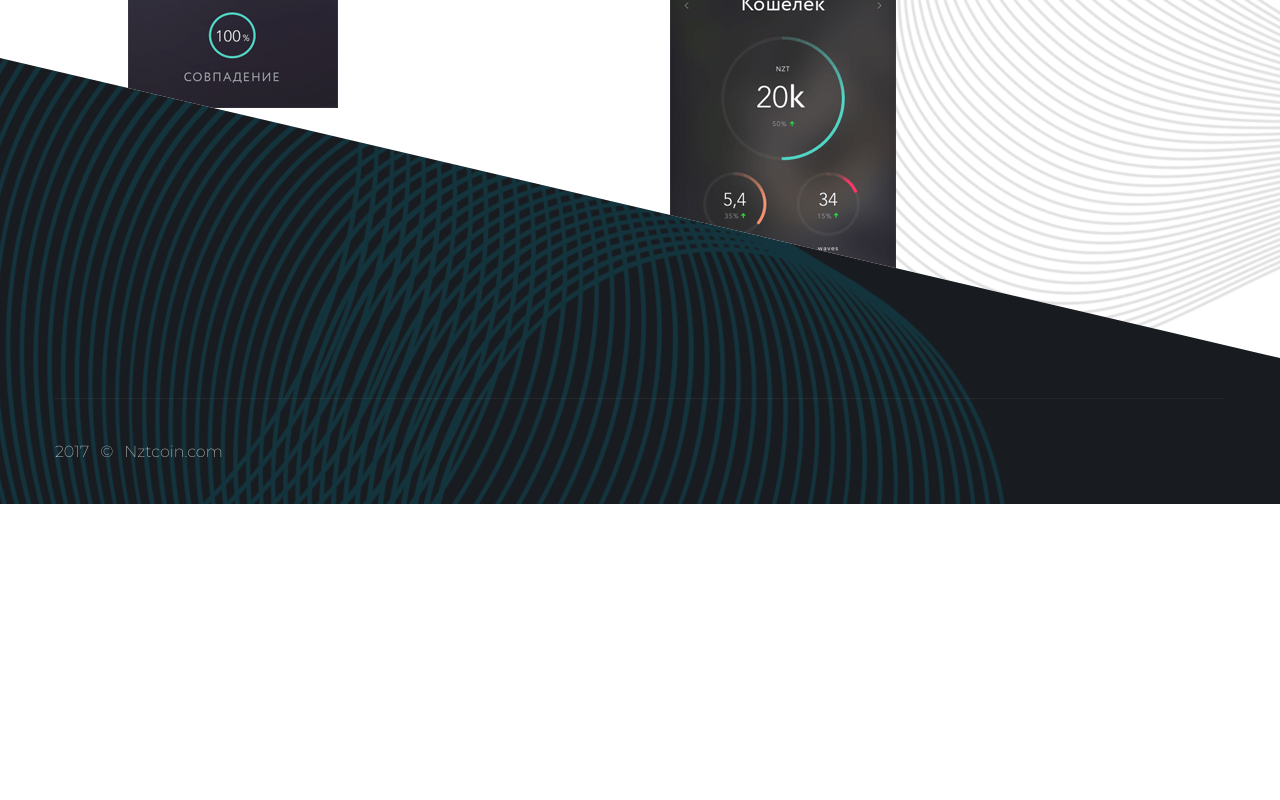
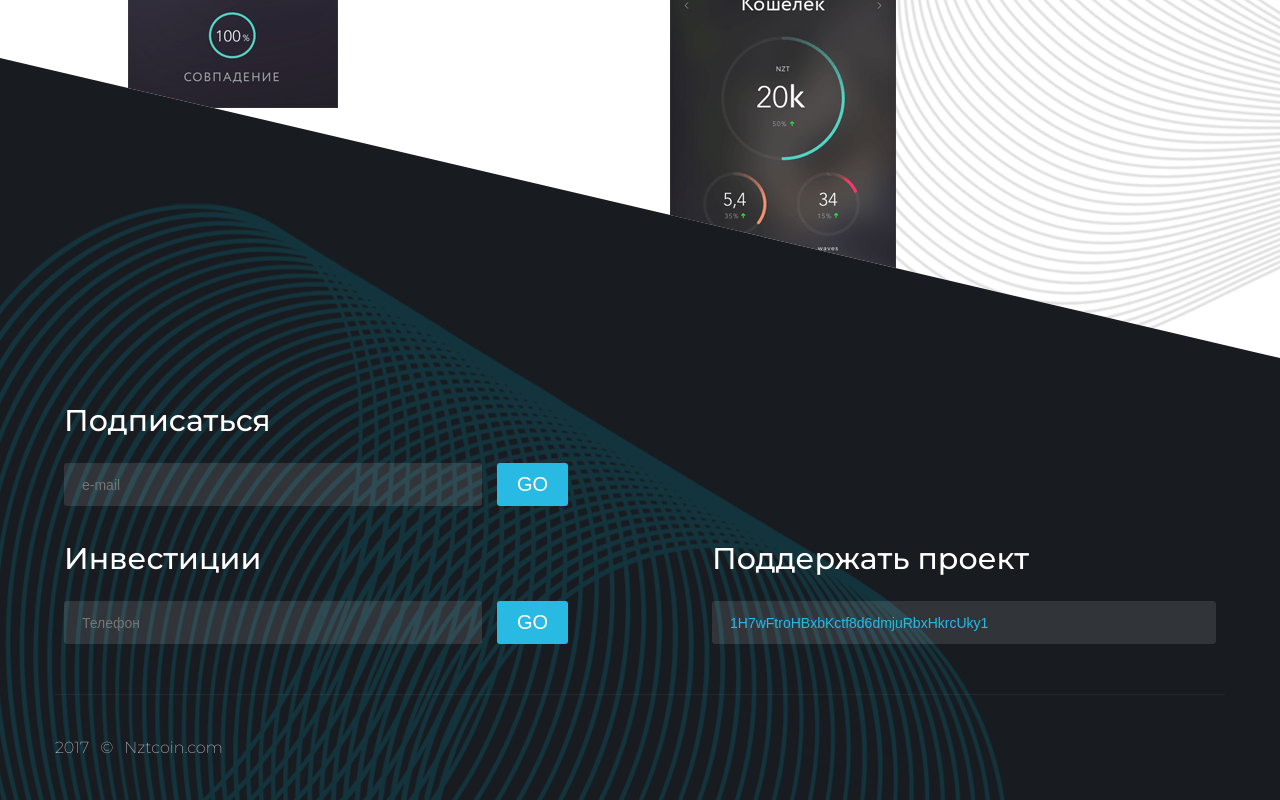
Before and after one commit to anton-lunev/nzt-landing, a website built with Parcel: page index.html in a window 1280 px wide. Shown: the part 10474-11274 px from the top of the page. Before the commit the page ends 10978 px from the top, so only its background shows below. Built offline with nearby package versions, Linux system fonts and the light colour scheme.

Commit message:
block 9: done

```diff
--- a/index.html
+++ b/index.html
@@ -324,6 +324,28 @@
 
 <div class="block block-9">
   <div class="container block-9__container">
+    <div class="block-9__content">
+      <form class="block-9__form block-9-form">
+        <div class="block-9-form__title">Подписаться</div>
+        <div class="block-9-form__group">
+          <input type="text" class="block-9-form__input" placeholder="e-mail">
+          <button class="block-9-form__button" type="submit">GO</button>
+        </div>
+      </form>
+      <form class="block-9__form block-9-form">
+        <div class="block-9-form__title">Инвестиции</div>
+        <div class="block-9-form__group">
+          <input type="text" class="block-9-form__input" placeholder="Телефон">
+          <button class="block-9-form__button" type="submit">GO</button>
+        </div>
+      </form>
+      <form class="block-9__form block-9-form">
+        <div class="block-9-form__title">Поддержать проект</div>
+        <div class="block-9-form__group">
+          <input type="text" class="block-9-form__input" value="1H7wFtroHBxbKctf8d6dmjuRbxHkrcUky1" readonly>
+        </div>
+      </form>
+    </div>
     <div class="block-9__footer">
       <div class="block-9-copyright">2017
         <simbol>©</simbol>
--- a/styles/block-9.less
+++ b/styles/block-9.less
@@ -18,9 +18,84 @@
     }
   }
 
+  &__content {
+    width: 90vw;
+    margin: 0 auto 50px;
+    max-width: 600px;
+    @media (min-width: @media-medium) {
+      max-width: 100%;
+      display: flex;
+      flex-wrap: wrap;
+      justify-content: space-between;
+    }
+  }
+
+  &__form {
+    @media (min-width: @media-medium) {
+      flex-basis: ~'calc(50% - 72px)';
+
+      &:first-child {
+        flex: 0 0 100%;
+        padding-right: ~'calc(50% + 72px)';
+
+      }
+    }
+  }
+
   &__footer {
     border-top: 1px solid rgba(255, 255, 255, 0.05);
     padding: 35px 0;
+  }
+}
+
+.block-9-form {
+
+  & + & {
+    margin-top: 30px;
+  }
+
+  &__title {
+    font-size: 30px;
+    line-height: 45px;
+    font-weight: 500;
+    color: #ffffff;
+    margin-bottom: 20px;
+
+    @media (min-width: @media-normal) {
+      margin-bottom: 50px;
+    }
+  }
+
+  &__group {
+    display: flex;
+    align-items: stretch;
+  }
+
+  &__input {
+    flex: 1;
+    background: rgba(255, 255, 255, 0.11);
+    border-radius: 3px;
+    outline: none;
+    border: none;
+    padding: 10px 18px;
+    font-size: 14px;
+    color: #29bae3;
+    height: 43px;
+  }
+
+  &__button {
+    text-align: center;
+    padding: 10px 20px;
+    background: #29bae3;
+    border-radius: 3px;
+    outline: none;
+    border: none;
+    color: #ffffff;
+    font-size: 20px;
+
+    .block-9-form__input + & {
+      margin-left: 15px;
+    }
   }
 }
 
```
